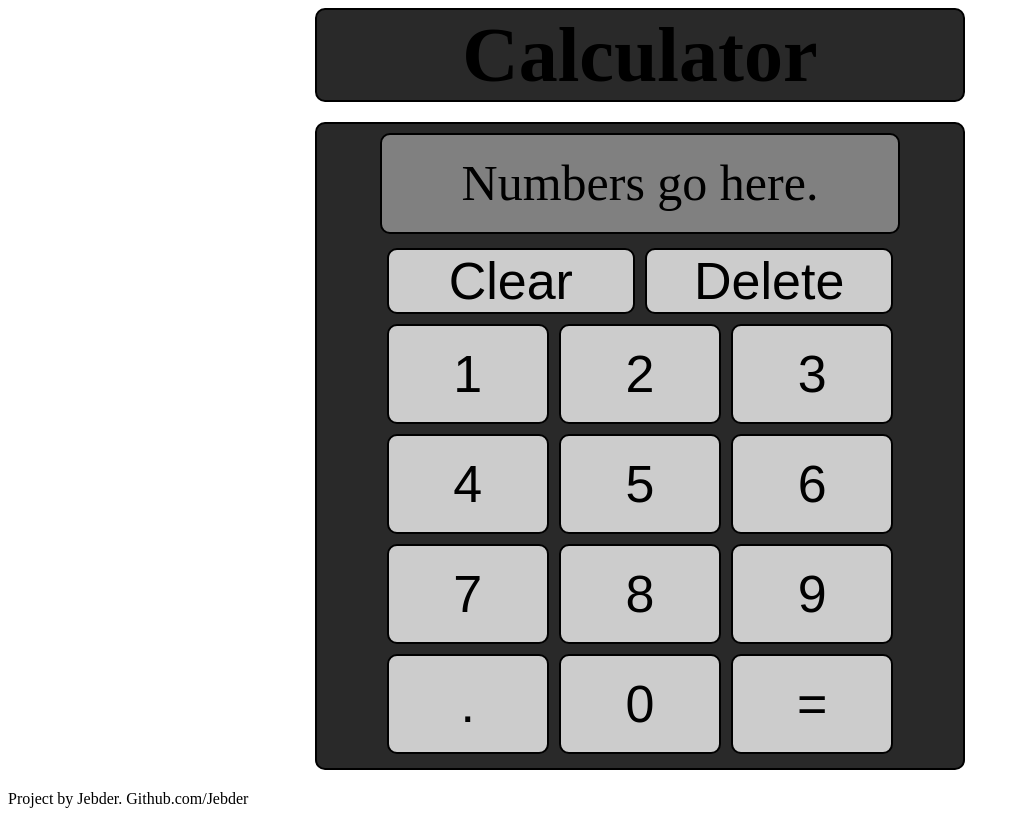
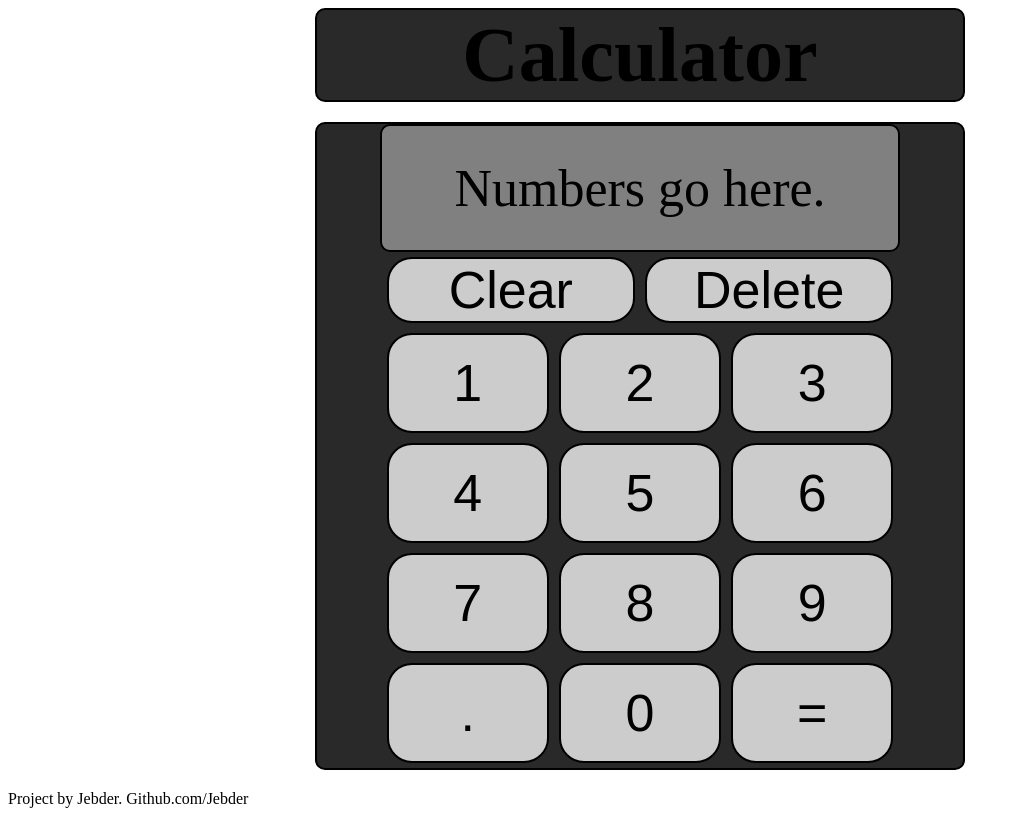
Before and after one commit to Jebder/ToP-Calculator, a plain HTML site: page index.html in a window 1280 px wide. Shown: the whole page, without its empty margins (0-1019 px from the left). Drawn offline with Linux system fonts and the light colour scheme.

Commit message:
Change sizings and radiuses.

```diff
--- a/styles.css
+++ b/styles.css
@@ -7,8 +7,8 @@ body {
 
 button {
     border: solid black 2px;
-    border-radius: 10px;
     background-color: #ccc;
+    border-radius: 25px;
 }
 
 button:hover {
@@ -47,16 +47,16 @@ button:active {
 }
 
 .display{
+    font-size: 52px;
     display: flex;
     justify-content: center;
     align-items: center;
     background-color: grey;
     color: black;
-    font-size: 50px;
     border: solid black 2px;
     border-radius: 10px;
     width: 80%;
-    height: 15%;
+    height: 20%;
 }
 
 .buttonContainer {
@@ -75,7 +75,6 @@ button:active {
     display: flex;
     justify-content: center;
     font-size: 52px;
-    border-radius: 10px;
     flex: 1 0 calc(50% - 10px);
     margin: 5px;
 }
```
